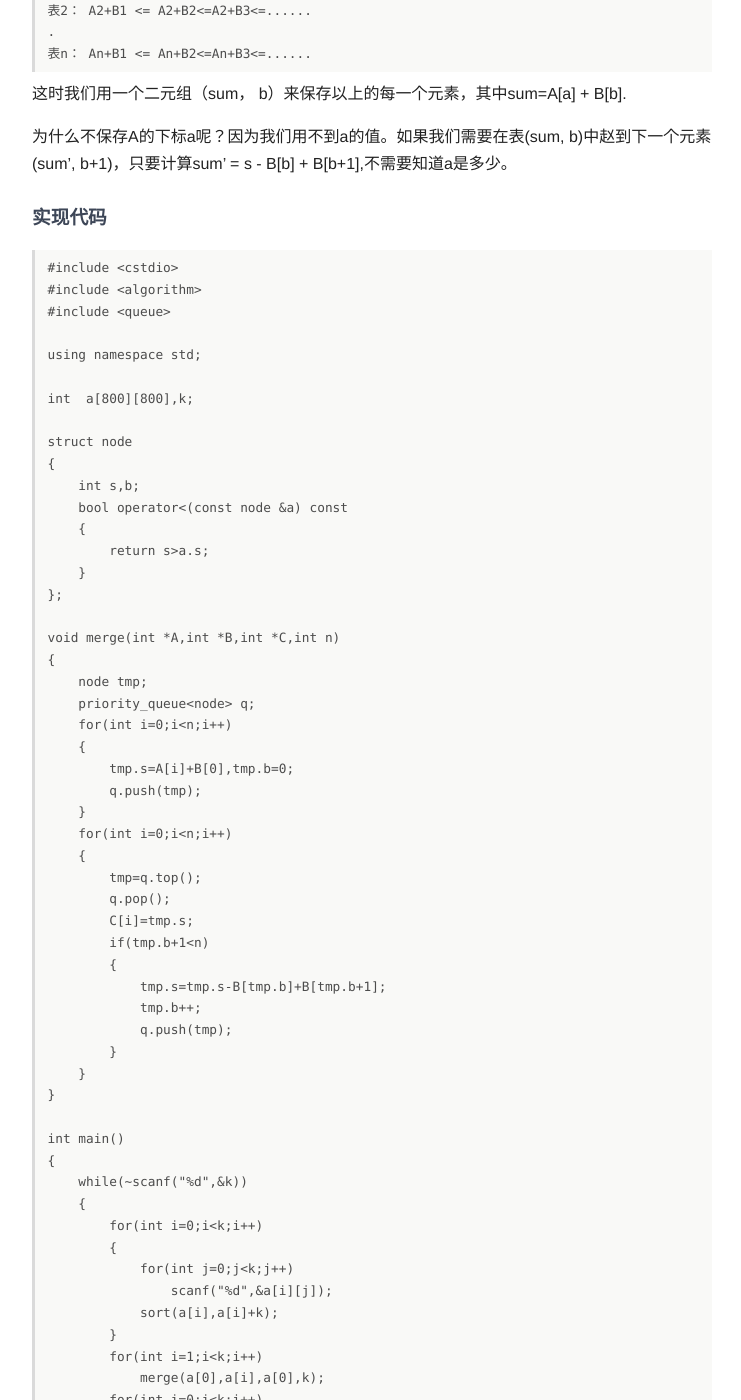
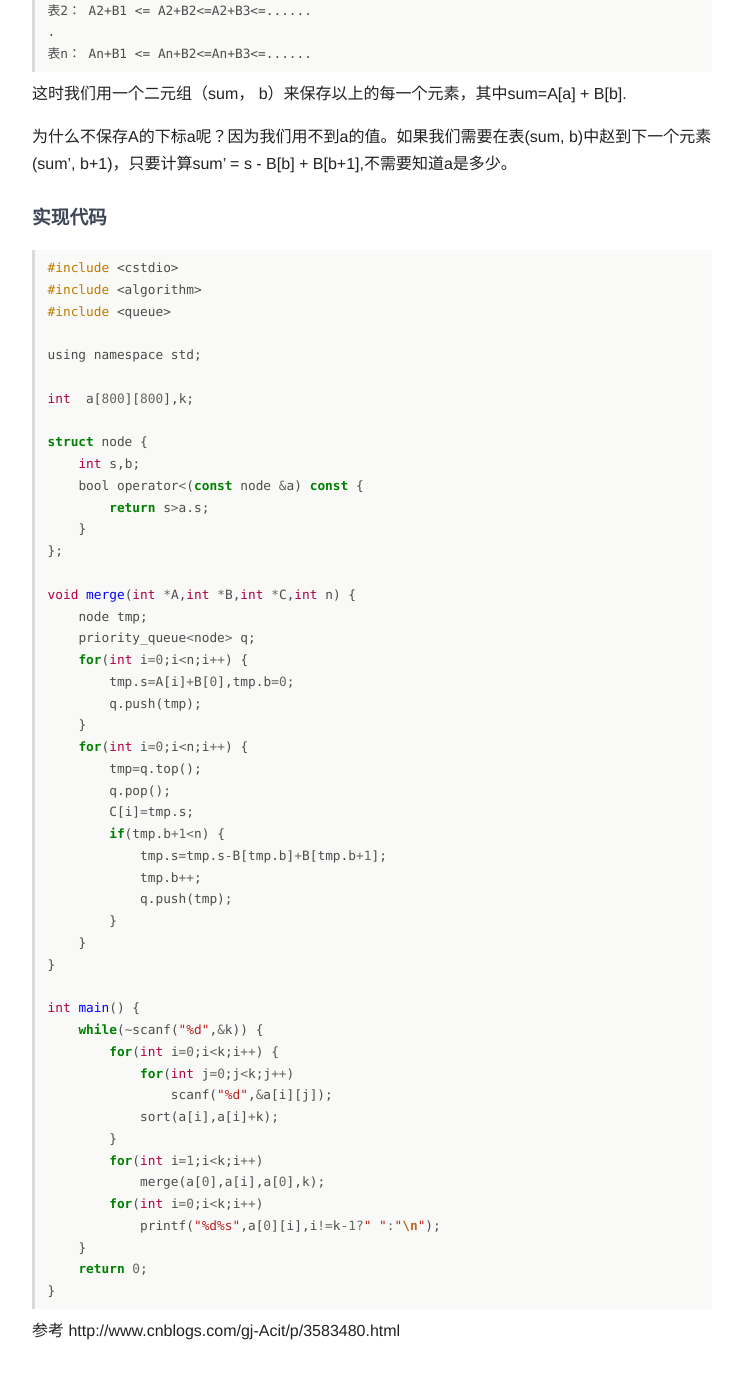
Before and after one commit to xiaoyifeibupt/xiaoyifeibupt.github.io, a Jekyll site: the page built from _posts/2015-02-14-K-Smallest-Sums.md, in a window 1280 px wide and 1400 px high, scrolled down 1992 px. Shown: the whole window, without its empty margins (268-1009 px from the left). Built offline with Jekyll 4.4.1, drawn with Linux system fonts in a browser that asks for light colours; Markdown is read by kramdown in place of the engine named in the settings; comment, search, counter and statistics services are not loaded; some of the changed text lies outside the part shown.

Commit message:
Update 2015-02-14-K-Smallest-Sums.md

````diff
--- a/_posts/2015-02-14-K-Smallest-Sums.md
+++ b/_posts/2015-02-14-K-Smallest-Sums.md
@@ -75,63 +75,54 @@ For each test case, print the k smallest sums, in ascending order.
 
 ### 实现代码
 
+```c
+#include <cstdio>
+#include <algorithm>
+#include <queue>
 
-	#include <cstdio>
-	#include <algorithm>
-	#include <queue>
+using namespace std;
 
-	using namespace std;
+int  a[800][800],k;
 
-	int  a[800][800],k;
+struct node {
+    int s,b;
+    bool operator<(const node &a) const {
+        return s>a.s;
+    }
+};
 
-	struct node
-	{
-	    int s,b;
-	    bool operator<(const node &a) const
-	    {
-	        return s>a.s;
-	    }
-	};
+void merge(int *A,int *B,int *C,int n) {
+    node tmp;
+    priority_queue<node> q;
+    for(int i=0;i<n;i++) {
+        tmp.s=A[i]+B[0],tmp.b=0;
+        q.push(tmp);
+    }
+    for(int i=0;i<n;i++) {
+        tmp=q.top();
+        q.pop();
+        C[i]=tmp.s;
+        if(tmp.b+1<n) {
+            tmp.s=tmp.s-B[tmp.b]+B[tmp.b+1];
+            tmp.b++;
+            q.push(tmp);
+        }
+    }
+}
 
-	void merge(int *A,int *B,int *C,int n)
-	{
-	    node tmp;
-	    priority_queue<node> q;
-	    for(int i=0;i<n;i++)
-	    {
-	        tmp.s=A[i]+B[0],tmp.b=0;
-	        q.push(tmp);
-	    }
-	    for(int i=0;i<n;i++)
-	    {
-	        tmp=q.top();
-	        q.pop();
-	        C[i]=tmp.s;
-	        if(tmp.b+1<n)
-	        {
-	            tmp.s=tmp.s-B[tmp.b]+B[tmp.b+1];
-	            tmp.b++;
-	            q.push(tmp);
-	        }
-	    }
-	}
-
-	int main()
-	{
-	    while(~scanf("%d",&k))
-	    {
-	        for(int i=0;i<k;i++)
-	        {
-	            for(int j=0;j<k;j++)
-	                scanf("%d",&a[i][j]);
-	            sort(a[i],a[i]+k);
-	        }
-	        for(int i=1;i<k;i++)
-	            merge(a[0],a[i],a[0],k);
-	        for(int i=0;i<k;i++)
-	            printf("%d%s",a[0][i],i!=k-1?" ":"\n");
-	    }
-	    return 0;
-	}
-
+int main() {
+    while(~scanf("%d",&k)) {
+        for(int i=0;i<k;i++) {
+            for(int j=0;j<k;j++)
+                scanf("%d",&a[i][j]);
+            sort(a[i],a[i]+k);
+        }
+        for(int i=1;i<k;i++)
+            merge(a[0],a[i],a[0],k);
+        for(int i=0;i<k;i++)
+            printf("%d%s",a[0][i],i!=k-1?" ":"\n");
+    }
+    return 0;
+}
+```
 参考 http://www.cnblogs.com/gj-Acit/p/3583480.html
````
